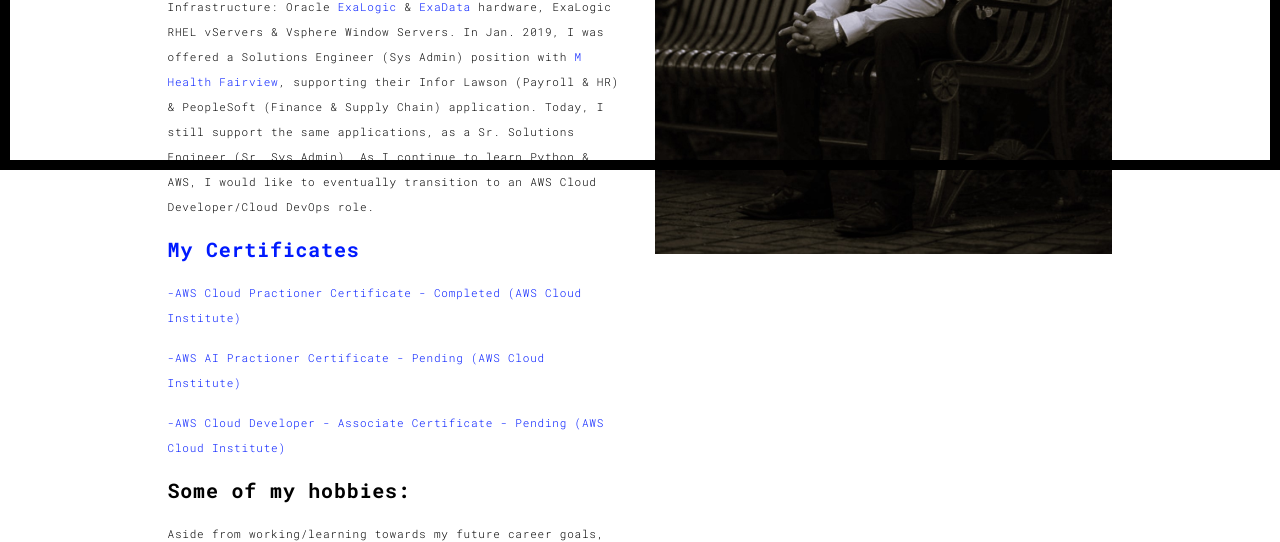
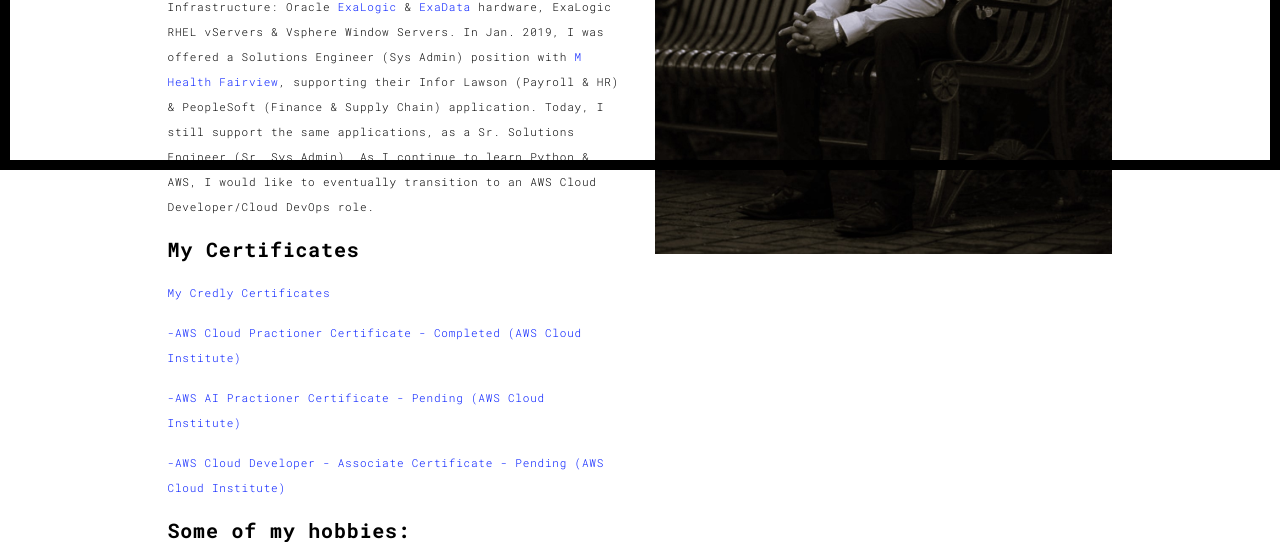
Before and after one commit to dennislee04/portfo, a Flask app: page /about.html in a window 1280 px wide. Shown: the part 630-1172 px from the top of the page. Run offline with Flask 3, Linux system fonts and the light colour scheme; some libraries are stand-ins or nearby versions.

Commit message:
Updated about.html file

```diff
--- a/templates/about.html
+++ b/templates/about.html
@@ -66,7 +66,8 @@
                   <h3>IT Career Timeline:</h3>
                   <p>In Oct. 2013, I started as an "Paraprofessional Student Worker" for <a href="https://mn.gov/mnit/" target="_blank">MNIT Services</a>@<a href="https://mn.gov/mmb/" target="_blank">Minnesota Management & Budget(MMB)</a>, on the HelpDesk/Desktop team. Rapidly expanding my knowledge, I was offered a "ITS2 Service Desk Analyst" position in April 2015, after my predecessor went on to explore new opportunities. In June 2017, I was offered a "ITS3 Systems Support" position, supporting their Application's Infrastructure: Oracle <a href="https://en.wikipedia.org/wiki/Oracle_Exalogic" target="_blank">ExaLogic</a> & <a href="https://www.oracle.com/in/database/technologies/exadata/" target="_blank">ExaData</a> hardware, ExaLogic RHEL vServers & Vsphere Window Servers. In Jan. 2019, I was offered a Solutions Engineer (Sys Admin) position with <a href="https://mhealthfairview.org/" target="_blank">M Health Fairview</a>, supporting their Infor Lawson (Payroll & HR) & PeopleSoft (Finance & Supply Chain) application. Today, I still support the same applications, as a Sr. Solutions Engineer (Sr. Sys Admin). As I continue to learn Python & AWS, I would like to eventually transition to an AWS Cloud Developer/Cloud DevOps role.
                   </p>
-				  <h3><a href="https://www.credly.com/users/dennis-lee04" target="_blank">My Certificates</a></h3>
+				  <h3>My Certificates</h3>
+				  <p><a href="https://www.credly.com/users/dennis-lee04" target="_blank">My Credly Certificates</a></p>
                   <p><a href="https://www.credly.com/badges/a0245313-3acc-4f76-ba46-b43a304789b7/public_url" target="_blank">-AWS Cloud Practioner Certificate - Completed (AWS Cloud Institute)</a></p>
 				   <p><a href="https://aws.amazon.com/training/aws-cloud-institute/" target="_blank">-AWS AI Practioner Certificate - Pending (AWS Cloud Institute)</a></p>
 				    <p><a href="https://aws.amazon.com/training/aws-cloud-institute/" target="_blank">-AWS Cloud Developer - Associate Certificate - Pending (AWS Cloud Institute)</a></p>
```
